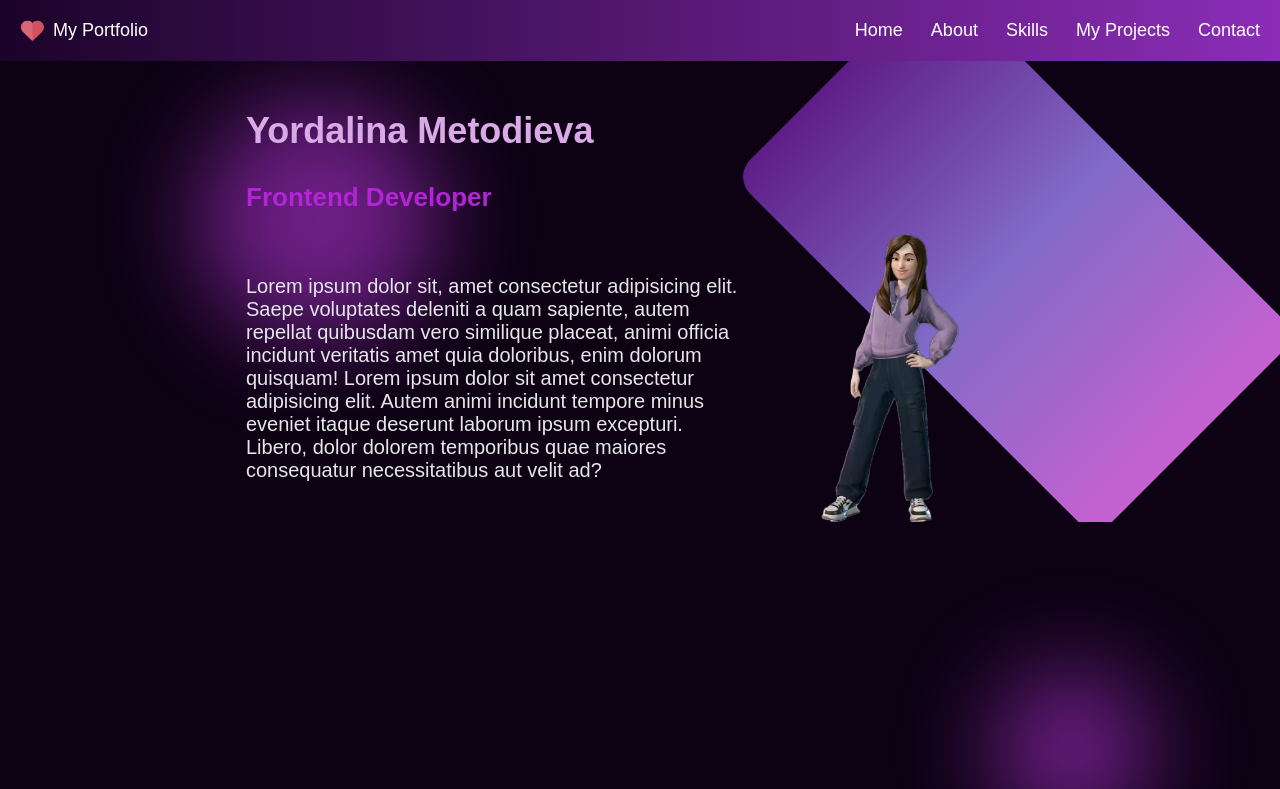
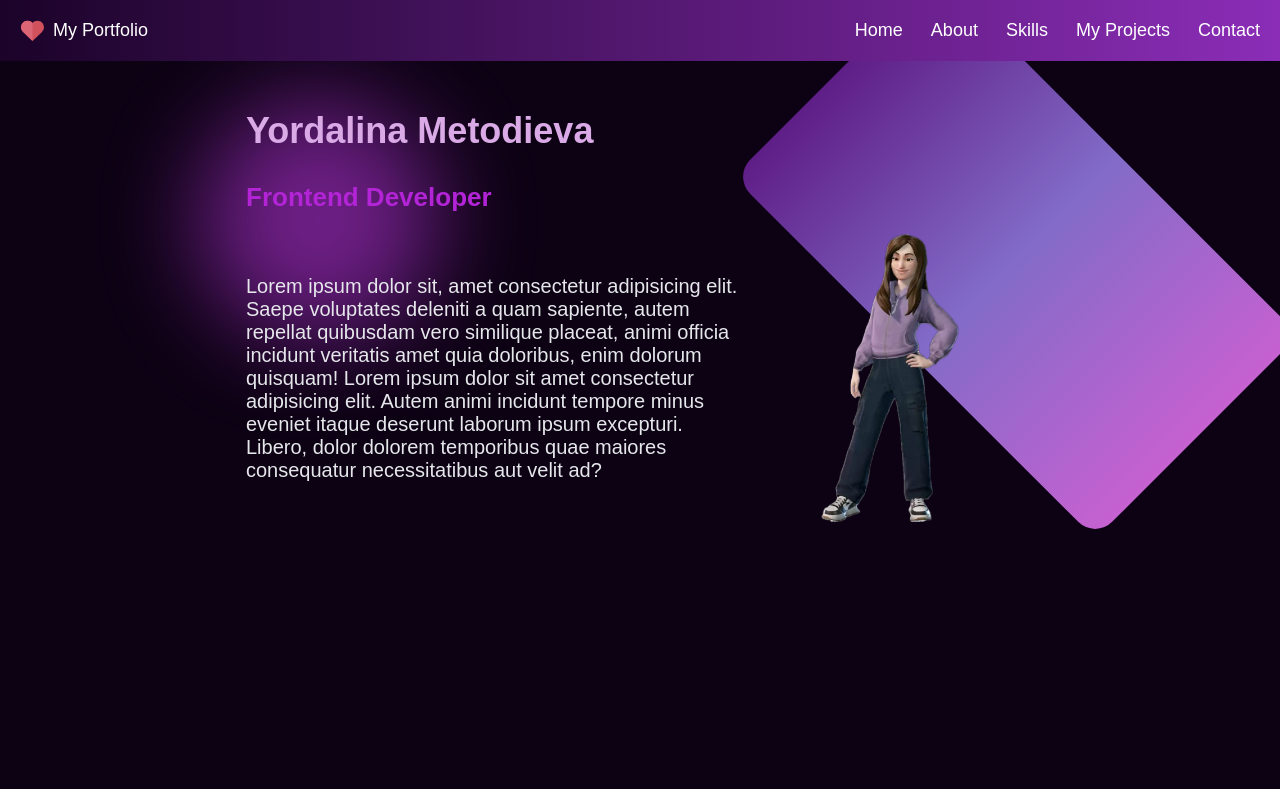
Before and after one commit to yordalinam/yordalina_portfolio, a React (Vite) app in the folder portfolio_lina/: page / in a window 1280 px wide. Shown: the top 789 px of the page. Built offline with nearby package versions, Linux system fonts and the light colour scheme.

Commit message:
html fix

```diff
--- a/portfolio_lina/src/components/Home.tsx
+++ b/portfolio_lina/src/components/Home.tsx
@@ -10,8 +10,8 @@ const HomeWrap = styled.div`
   overflow: hidden;
   width: 100%;
   z-index: 10;
-   padding-top:5rem;
-   margin-bottom:20px;
+padding-top: 5rem;
+min-height: 100vh;
 
 
    @media (max-width: 670px) {
--- a/portfolio_lina/src/index.css
+++ b/portfolio_lina/src/index.css
@@ -1,5 +1,8 @@
-body {
+html, body {
   margin: 0;
   padding: 0;
-  font-family: sans-serif;
+  min-height: 100%;
+  overflow-x: hidden;
+    font-family: sans-serif;
+
 }
```
